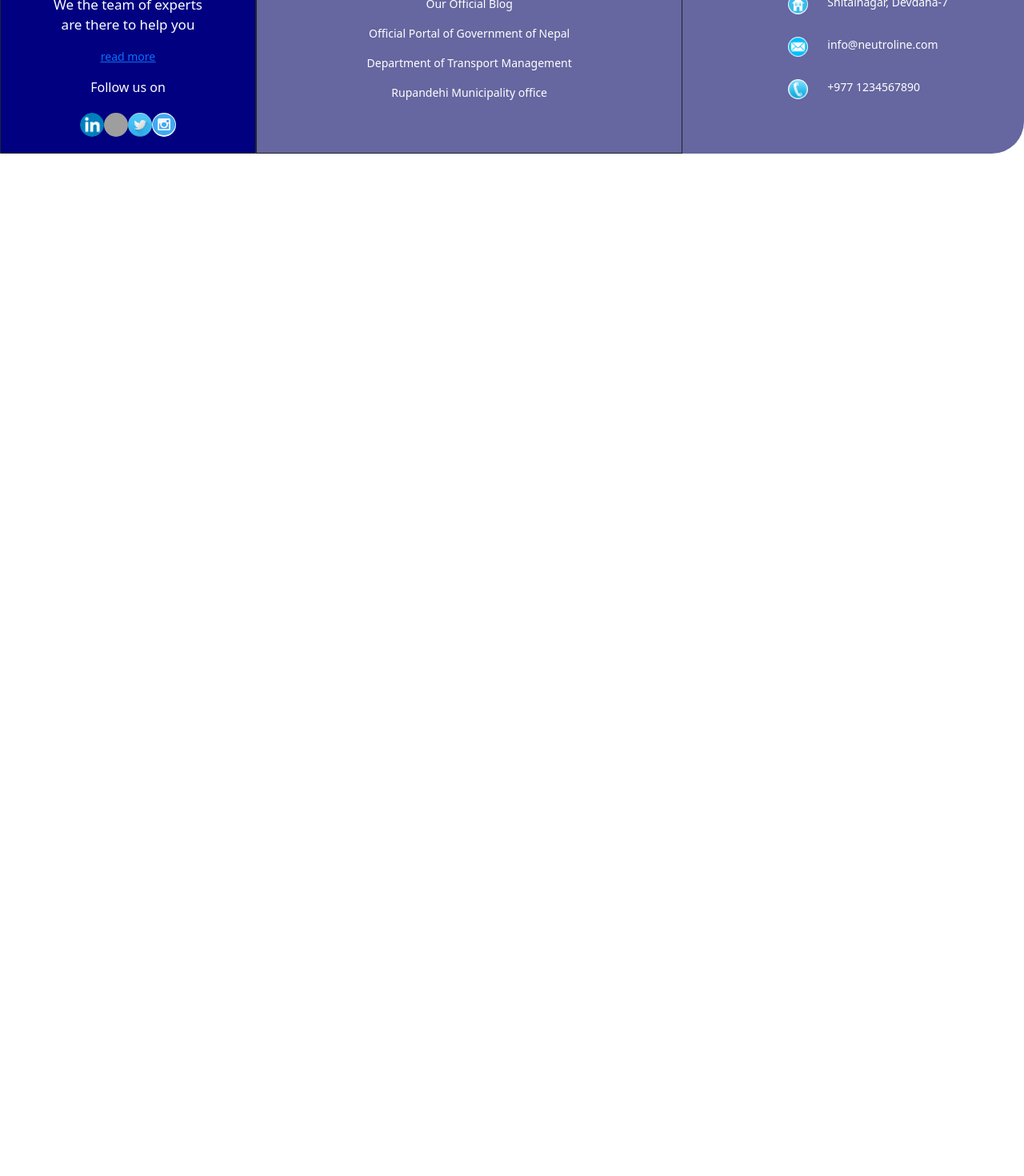
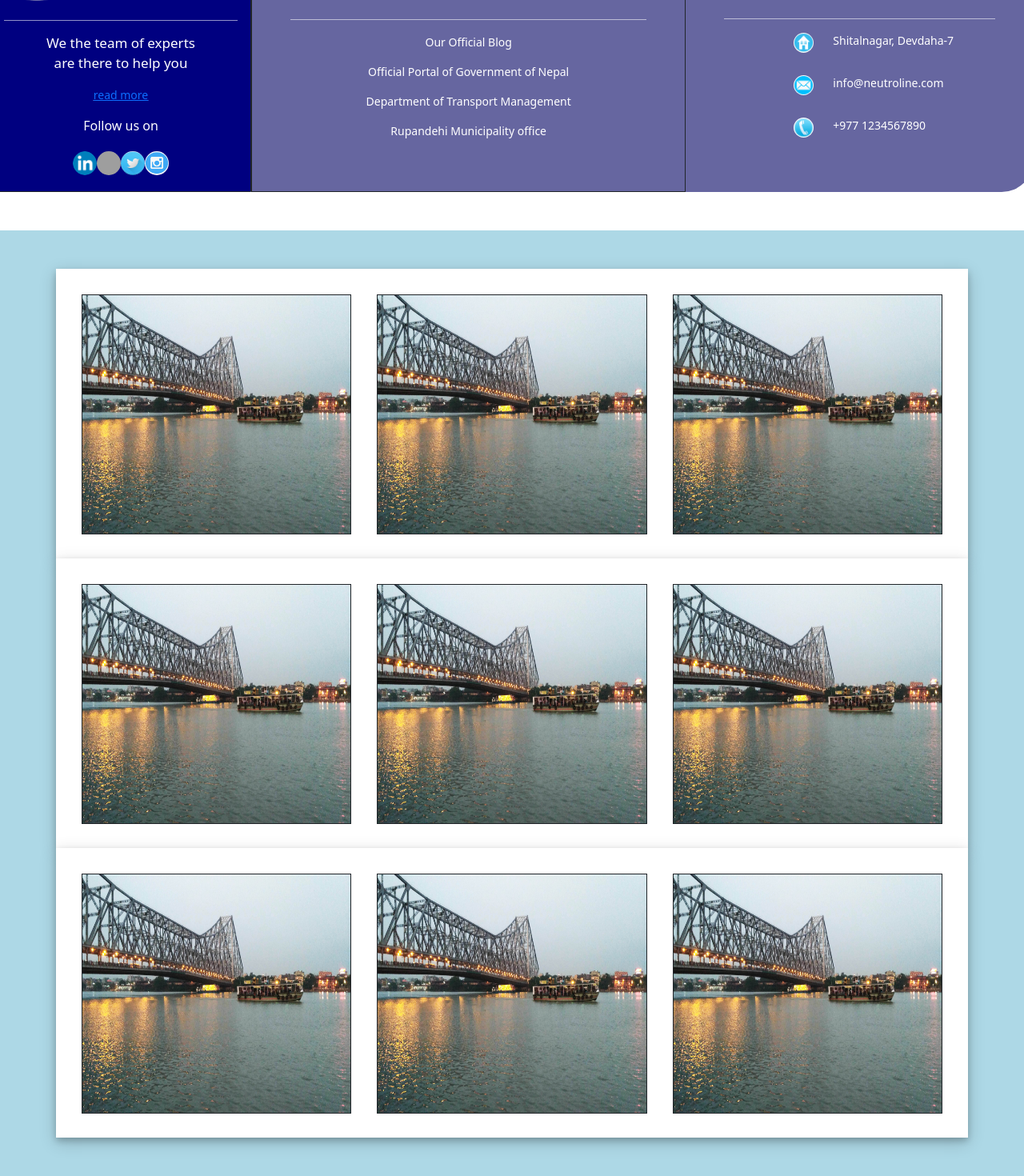
Before and after one commit to Ranjananeutroline/Construction-and-Engineering-Design, a React (Create React App) app: page / in a window 1280 px wide. Shown: the part 693-2163 px from the top of the page at 80% size. Before the commit the page ends 885 px from the top, so only its background shows below. Built offline with nearby package versions, Linux system fonts and the light colour scheme; grey boxes are pictures that could not be loaded.

Commit message:
first commit

```diff
--- a/src/App.js
+++ b/src/App.js
@@ -1,6 +1,7 @@
 
 import ClientCarousel from './components/ClientCarousel';
 import Footer from './components/Footer';
+import Gallery from './components/Gallery';
 
 
 function App() {
@@ -8,6 +9,7 @@ function App() {
    <div className='App'>
     <ClientCarousel/>
     <Footer/>
+    <Gallery/>
    </div>
   );
 }
--- a/src/components/ClientCarousel.js
+++ b/src/components/ClientCarousel.js
@@ -7,12 +7,12 @@ import Col from 'react-bootstrap/Col';
 
 export default function ClientCarousel() {
   return (
-    <div className='container p-3'>
+    <div className='container p-3 mb-5'>
        <Carousel>
       <Carousel.Item>
       <Row className='client-section p-5'>
         <Col sm={4} className='client-column p-3'>
-            <div className='client-image-circle p-2'>
+            <div className='client-image p-2'>
             <img
               style={{height:200}}
               src="client2.jpg"
--- a/src/components/Footer.js
+++ b/src/components/Footer.js
@@ -8,7 +8,7 @@ import Col from 'react-bootstrap/Col';
 
 export default function Footer() {
     return(
-        <Container fluid>
+        <div className='Container fluid mb-5'>
             <Row>
             <Col sm={3} className='footer-column1 p-3'>
                 <div className='footer-logo'>
@@ -85,6 +85,6 @@ export default function Footer() {
 
             </Col>
             </Row>
-        </Container>
+        </div>
     )
 }
--- /dev/null
+++ b/src/components/Gallery.js
@@ -0,0 +1,166 @@
+import React from 'react';
+import main from './main.css';
+import Container from 'react-bootstrap/Container';
+import Row from 'react-bootstrap/Row';
+import Col from 'react-bootstrap/Col';
+
+
+
+export default function Gallery() {
+    return(
+        <div className='Gallery-Container-fluid p-5'>
+            <Container>
+                <Row className='gallery-row p-3'>
+                    <Col sm={4} className='flip-card p-3'>
+                        <div className='flip-card-inner'>
+                            <div className='flip-card-front'>
+                                <img src="allimg1.jpg"/>
+                            </div>
+                            <div className='flip-card-back p-4'>
+                                <h5>Name</h5>
+                                    <p>Lorem ipsum dolor sit amet, consectetur
+                                    adipiscing elit
+                                    sed do eiusmod tempor incididunt ut labore
+                                    Lorem ipsum dolor sit amet, consectetur adipiscing elit
+                                    sed do eiusmod tempor incididunt ut labore
+                                    </p>
+                            </div>
+                        </div>
+                    </Col>
+                    <Col sm={4} className='flip-card p-3'>
+                        <div className='flip-card-inner'>
+                            <div className='flip-card-front'>
+                                <img src="allimg1.jpg"/>
+                            </div>
+                            <div className='flip-card-back p-4'>
+                                <h5>Name</h5>
+                                    <p>Lorem ipsum dolor sit amet, consectetur
+                                    adipiscing elit
+                                    sed do eiusmod tempor incididunt ut labore
+                                    Lorem ipsum dolor sit amet, consectetur adipiscing elit
+                                    sed do eiusmod tempor incididunt ut labore
+                                    </p>
+                            </div>
+                        </div>
+                    </Col>
+                    <Col sm={4} className='flip-card p-3'>
+                        <div className='flip-card-inner'>
+                            <div className='flip-card-front'>
+                                <img src="allimg1.jpg"/>
+                            </div>
+                            <div className='flip-card-back p-4'>
+                                <h5>Name</h5>
+                                    <p>Lorem ipsum dolor sit amet, consectetur
+                                    adipiscing elit
+                                    sed do eiusmod tempor incididunt ut labore
+                                    Lorem ipsum dolor sit amet, consectetur adipiscing elit
+                                    sed do eiusmod tempor incididunt ut labore
+                                    </p>
+                            </div>
+                        </div>
+                    </Col>
+            </Row>
+            <Row className='gallery-row p-3'>
+                    <Col sm={4} className='flip-card p-3'>
+                        <div className='flip-card-inner'>
+                            <div className='flip-card-front'>
+                                <img src="allimg1.jpg"/>
+                            </div>
+                            <div className='flip-card-back p-4'>
+                                <h5>Name</h5>
+                                    <p>Lorem ipsum dolor sit amet, consectetur
+                                    adipiscing elit
+                                    sed do eiusmod tempor incididunt ut labore
+                                    Lorem ipsum dolor sit amet, consectetur adipiscing elit
+                                    sed do eiusmod tempor incididunt ut labore
+                                    </p>
+                            </div>
+                        </div>
+                    </Col>
+                    <Col sm={4} className='flip-card p-3'>
+                        <div className='flip-card-inner'>
+                            <div className='flip-card-front'>
+                                <img src="allimg1.jpg"/>
+                            </div>
+                            <div className='flip-card-back p-4'>
+                                <h5>Name</h5>
+                                    <p>Lorem ipsum dolor sit amet, consectetur
+                                    adipiscing elit
+                                    sed do eiusmod tempor incididunt ut labore
+                                    Lorem ipsum dolor sit amet, consectetur adipiscing elit
+                                    sed do eiusmod tempor incididunt ut labore
+                                    </p>
+                            </div>
+                        </div>
+                    </Col>
+                    <Col sm={4} className='flip-card p-3'>
+                        <div className='flip-card-inner'>
+                            <div className='flip-card-front'>
+                                <img src="allimg1.jpg"/>
+                            </div>
+                            <div className='flip-card-back p-4'>
+                                <h5>Name</h5>
+                                    <p>Lorem ipsum dolor sit amet, consectetur
+                                    adipiscing elit
+                                    sed do eiusmod tempor incididunt ut labore
+                                    Lorem ipsum dolor sit amet, consectetur adipiscing elit
+                                    sed do eiusmod tempor incididunt ut labore
+                                    </p>
+                            </div>
+                        </div>
+                    </Col>
+            </Row>
+            <Row className='gallery-row p-3'>
+                    <Col sm={4} className='flip-card p-3'>
+                        <div className='flip-card-inner'>
+                            <div className='flip-card-front'>
+                                <img src="allimg1.jpg"/>
+                            </div>
+                            <div className='flip-card-back p-4'>
+                                <h5>Name</h5>
+                                    <p>Lorem ipsum dolor sit amet, consectetur
+                                    adipiscing elit
+                                    sed do eiusmod tempor incididunt ut labore
+                                    Lorem ipsum dolor sit amet, consectetur adipiscing elit
+                                    sed do eiusmod tempor incididunt ut labore
+                                    </p>
+                            </div>
+                        </div>
+                    </Col>
+                    <Col sm={4} className='flip-card p-3'>
+                        <div className='flip-card-inner'>
+                            <div className='flip-card-front'>
+                                <img src="allimg1.jpg"/>
+                            </div>
+                            <div className='flip-card-back p-4'>
+                                <h5>Name</h5>
+                                    <p>Lorem ipsum dolor sit amet, consectetur
+                                    adipiscing elit
+                                    sed do eiusmod tempor incididunt ut labore
+                                    Lorem ipsum dolor sit amet, consectetur adipiscing elit
+                                    sed do eiusmod tempor incididunt ut labore
+                                    </p>
+                            </div>
+                        </div>
+                    </Col>
+                    <Col sm={4} className='flip-card p-3'>
+                        <div className='flip-card-inner'>
+                            <div className='flip-card-front'>
+                                <img src="allimg1.jpg"/>
+                            </div>
+                            <div className='flip-card-back p-4'>
+                                <h5>Name</h5>
+                                    <p>Lorem ipsum dolor sit amet, consectetur
+                                    adipiscing elit
+                                    sed do eiusmod tempor incididunt ut labore
+                                    Lorem ipsum dolor sit amet, consectetur adipiscing elit
+                                    sed do eiusmod tempor incididunt ut labore
+                                    </p>
+                            </div>
+                        </div>
+                    </Col>
+            </Row>
+            </Container>
+        </div>
+    )
+}
--- a/src/components/main.css
+++ b/src/components/main.css
@@ -7,6 +7,7 @@
 .container
 {
     background-color: lightblue;
+
 }
 .client-caption h5
 {
@@ -124,3 +125,57 @@
     text-align: left;
     color: white;
 }
+.Gallery-Container-fluid
+{
+    background-color: lightblue;
+}
+
+.gallery-row
+{
+    background-color: white;
+    box-shadow: 0 4px 8px 0 rgba(0, 0, 0, 0.2), 0 6px 20px 0 rgba(0, 0, 0, 0.19);
+
+}
+.flip-card
+{
+    height: 330px;
+    background-color:  transparent;
+}
+.flip-card-inner
+    {
+        position: relative;
+        width: 100%;
+        height: 100%;
+        text-align: center;
+        transition: transform 0.8s;
+        transform-style: preserve-3d;
+    }
+.flip-card-front img
+{
+    height: 300px;
+    width: 100%;
+    border: 1px solid;
+}
+.flip-card:hover .flip-card-inner
+{
+  transform: rotateY(180deg);
+}
+.flip-card-front, .flip-card-back {
+  position: absolute;
+  width: 100%;
+  height: 100%;
+  -webkit-backface-visibility: hidden; /* Safari */
+  backface-visibility: hidden;
+}
+
+.flip-card-back {
+  background-color: rgba(0, 0, 0, 0.24);
+  color: black;
+  transform: rotateY(180deg);
+  padding: 5px;
+}
+.flip-card-back p
+{
+    padding-top: 4px;
+    font-size:14px;
+}
```
Also changed, not shown: public/allimg1.jpg (added).
